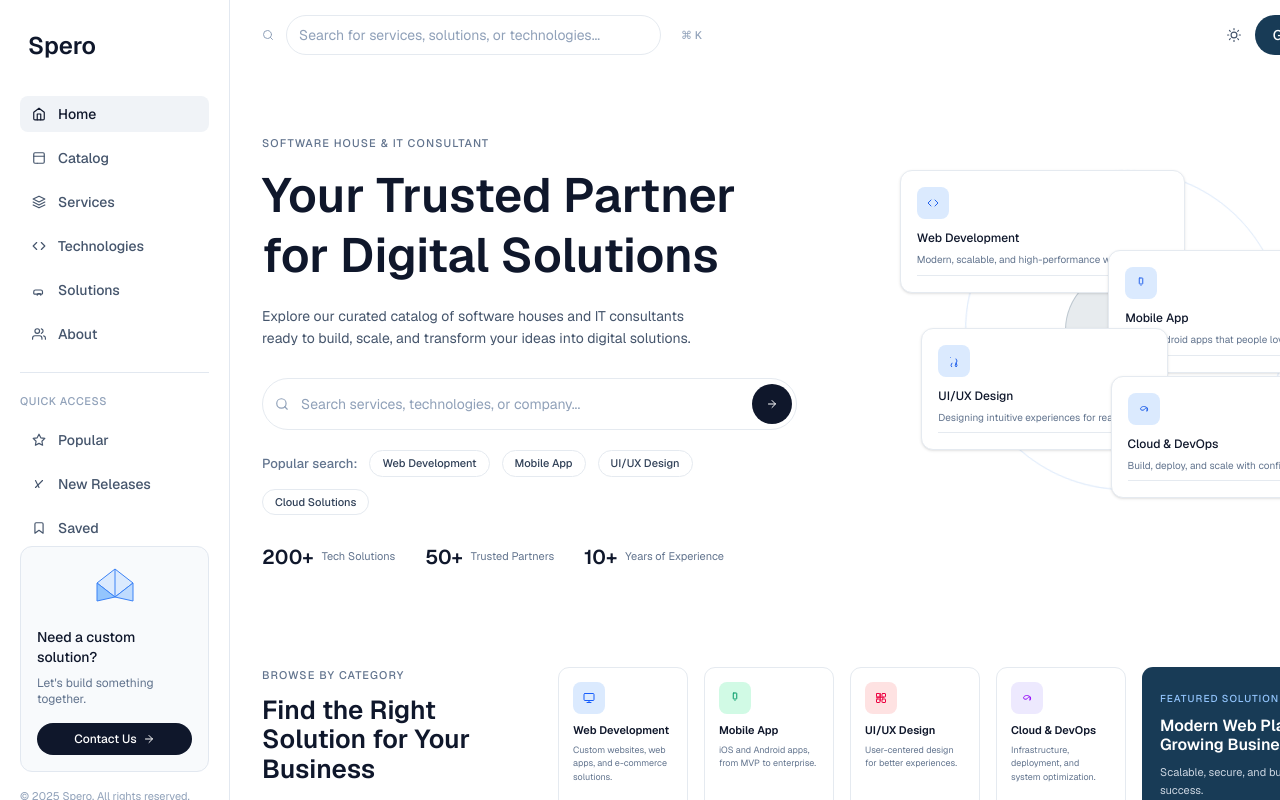
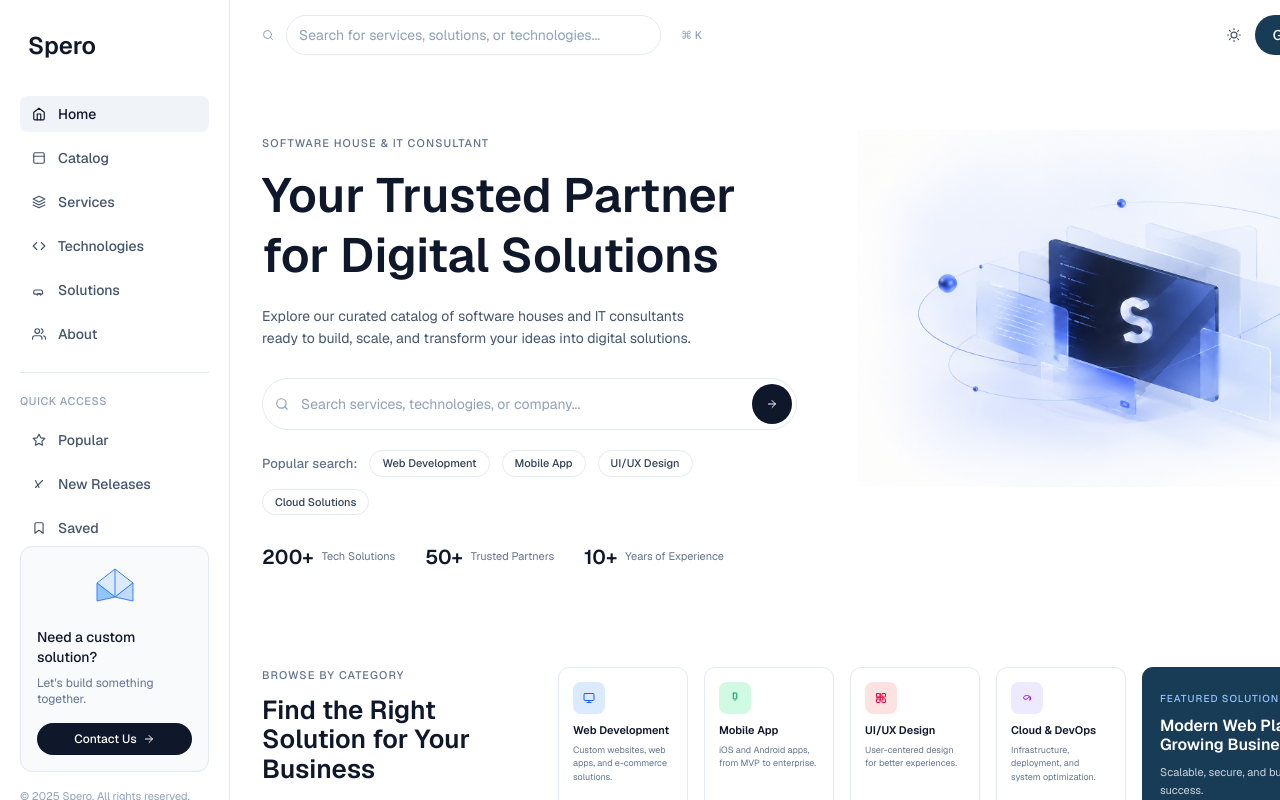
Before and after one commit to RamliWane/e-catalog-SPERO, a Next.js app: page / in a window 1280 px wide. Shown: the top 800 px of the page. Built offline with nearby package versions, Linux system fonts and the light colour scheme.

Commit message:
design: added asset in hero at home

```diff
--- a/app/components/home/Hero.tsx
+++ b/app/components/home/Hero.tsx
@@ -116,22 +116,8 @@ export default function Hero() {
         </div>
       </div>
 
-      <div className="flex-1 relative min-h-[400px] flex items-center justify-center overflow-hidden">
-        <div className="absolute inset-0 flex items-center justify-center">
-          <div className="relative w-[320px] h-[320px]">
-            <div className="absolute inset-0 border border-[#E5EAF0] rounded-full animate-pulse opacity-50" />
-            <div className="absolute inset-0 border border-[#DBEAFE] rounded-full opacity-80 animate-[spin_20s_linear_infinite]" />
-            <div className="absolute inset-0 flex items-center justify-center">
-              <div className="w-[120px] h-[120px] rounded-full bg-[#183B56]/10 border border-[#183B56]/20 flex items-center justify-center">
-                <span className="text-[40px] font-bold text-[#183B56]">S</span>
-              </div>
-            </div>
-          </div>
-        </div>
-
-        {SERVICE_CARDS.map((card, i) => (
-          <FloatingCard key={i} {...card} />
-        ))}
+      <div className="flex-1 relative w-full h-full">
+          <img src="/main-home-asset-2.png" alt="Hero Image" className="w-full h-full object-cover" />
       </div>
     </section>
   );
```
Also changed, not shown: public/main-home-asset-2.png (added), public/main-home-asset.png (added).
